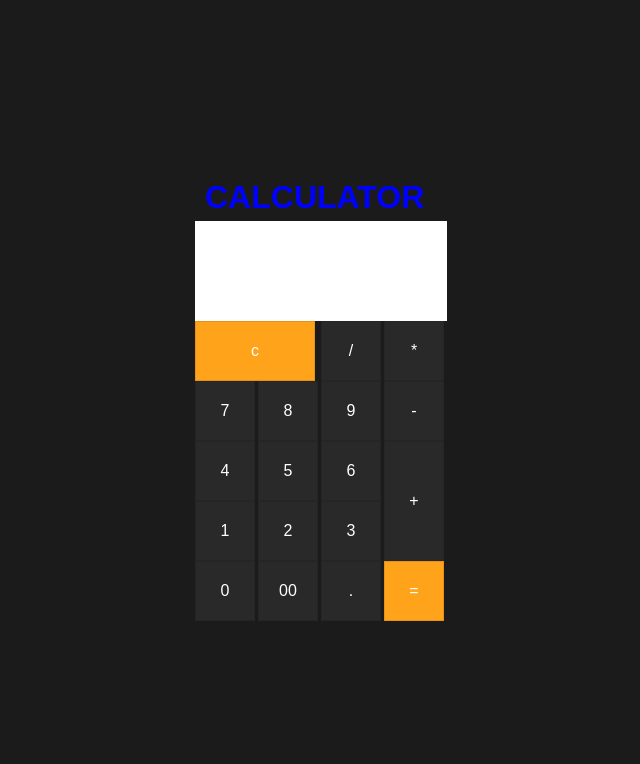
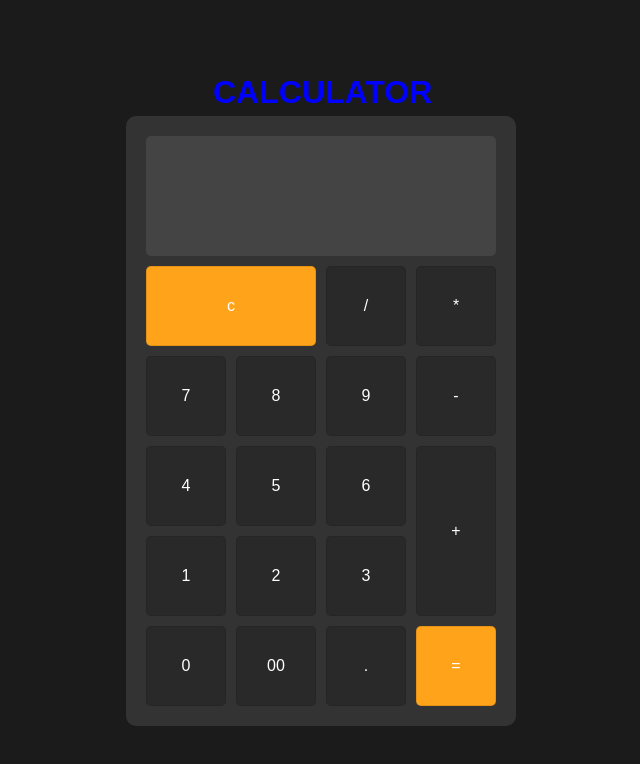
Before and after one commit to kk8912/Calculator, a React (Create React App) app: page / in a window 1280 px wide. Shown: the top 764 px of the page, without its empty margins (319-959 px from the left). Built offline with nearby package versions, Linux system fonts and the light colour scheme.

Commit message:
Updated files

```diff
--- a/src/App.js
+++ b/src/App.js
@@ -9,8 +9,13 @@ function App() {
   }
 
   function calculate() {
-    var answers = eval(inputvalue);
-    setinputvalue(answers);
+    try {
+      var answers = eval(inputvalue);
+      setinputvalue(answers);
+    } catch (e) {
+      setinputvalue("Expression is not valid");
+      setTimeout(() => setinputvalue(""), 1500); // Clear the message after 1.5 seconds
+    }
   }
 
   function clear() {
@@ -20,9 +25,9 @@ function App() {
   return (
     <>
       <h1 className="h1">calculator</h1>
-      <form class="calculator" name="calc">
-        <input type="text" class="value" value={inputvalue} />
-        <span class="num clear" onClick={() => clear()}>
+      <form className="calculator" name="calc">
+        <input type="text" className="value" value={inputvalue} readOnly />
+        <span className="num clear" onClick={() => clear()}>
           c
         </span>
         <span onClick={() => display("/")}>/</span>
@@ -43,12 +48,11 @@ function App() {
         <span onClick={() => display("0")}>0</span>
         <span onClick={() => display("00")}>00</span>
         <span onClick={() => display(".")}>.</span>
-        <span class="num equal" onClick={() => calculate()}>
+        <span className="num equal" onClick={() => calculate()}>
           =
         </span>
       </form>
     </>
-
   );
 }
 
--- a/src/style.css
+++ b/src/style.css
@@ -13,37 +13,47 @@
   background: #1b1b1b;
 }
 
-  .h1{
-    color:blue;
+.h1 {
+  color: blue;
   font-family: sans-serif;
   text-transform: uppercase;
-    margin-left: 10px;
+  margin-left: 87px;
   margin-bottom: 5px;
 }
 
 .calculator {
   position: relative;
   display: grid;
+  grid-template-columns: repeat(4, 80px); /* Adjusted width for each button */
+  gap: 10px;
+  padding: 20px;
+  background: #333;
+  border-radius: 10px;
 }
 
 .calculator .value {
   grid-column: span 4;
-    height: 100px;
+  height: 120px; /* Increased height */
   text-align: right;
   border: none;
   outline: none;
-    padding: 10px;
-    font-size: 18px;
+  padding: 20px;
+  font-size: 24px; /* Increased font size */
+  background: #444;
+  color: #fff;
+  border-radius: 5px;
 }
 
 .calculator span {
   display: grid;
-    width: 60px;
-    height: 60px;
+  width: 80px; /* Increased width */
+  height: 80px; /* Increased height */
   background: #292929;
   place-items: center;
   border: 1px solid rgba(0, 0, 0, 0.1);
   color: #fff;
+  cursor: pointer;
+  border-radius: 5px;
 }
 
 .calculator span:active {
@@ -53,17 +63,15 @@
 
 .calculator span.clear {
   grid-column: span 2;
-    width: 120px;
+  width: 170px; /* Adjusted width */
   background: rgb(255, 163, 26);
-
 }
 
 .calculator span.plus {
   grid-row: span 2;
-    height: 120px;
+  height: 170px; /* Adjusted height */
 }
 
 .calculator span.equal {
   background: rgb(255, 163, 26);
-
 }
```
Lines whose indentation alone changed are shown as unchanged.
